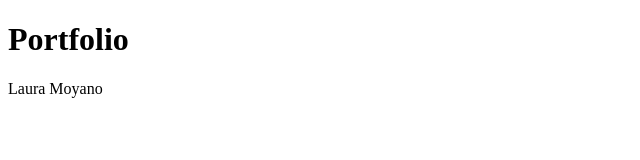
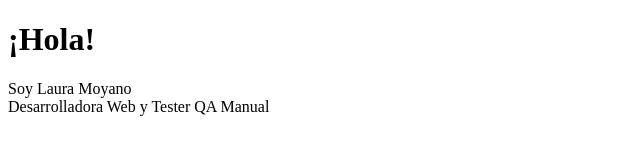
Before and after one commit to Laura-M-stack/Laura-M-stack.github.io, a plain HTML site: page index.html in a window 1280 px wide. Shown: the whole page, without its empty margins (0-640 px from the left). Drawn offline with Linux system fonts and the light colour scheme.

Commit message:
Primer commit

```diff
--- a/index.html
+++ b/index.html
@@ -1,7 +1,7 @@
 <!DOCTYPE html>
 <html>
 <body>
-<h1>Portfolio</h1>
-<p>Laura Moyano</p>
+<h1>¡Hola!</h1>
+<p>Soy Laura Moyano<br>Desarrolladora Web y Tester QA Manual </p>
 </body>
 </html>
```
